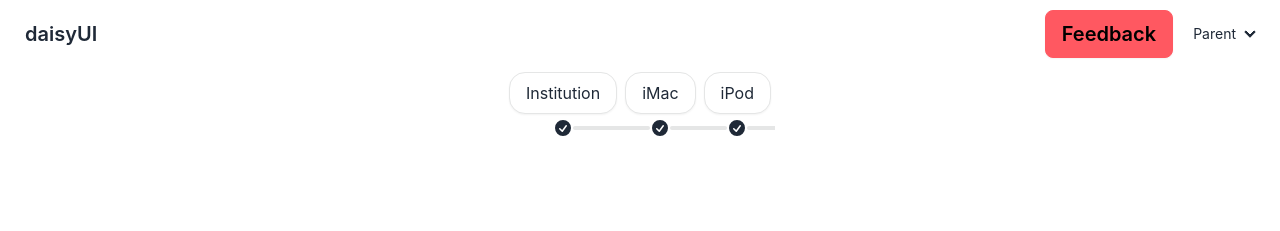
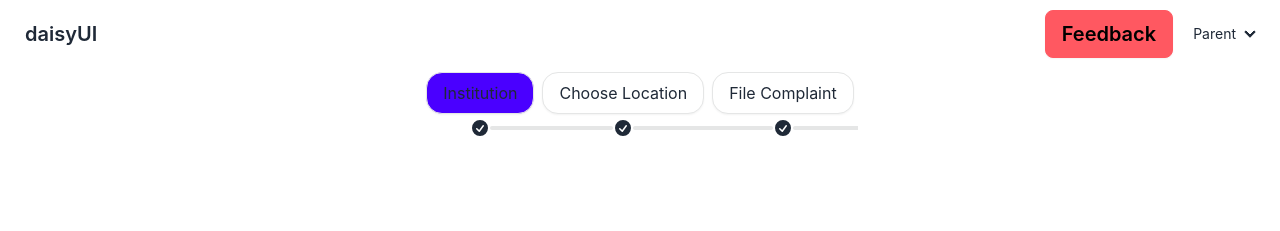
Before and after one commit to NikolayLazarov/HackTUES10, a React (Create React App) app in the folder front-end/: page /complaint in a window 1280 px wide. Shown: the top 231 px of the page. Built offline with nearby package versions, Linux system fonts and the light colour scheme.

Commit message:
Add coloring to Breadcrums

```diff
--- a/front-end/src/components/Avatars/InstitutionAvatar.jsx
+++ b/front-end/src/components/Avatars/InstitutionAvatar.jsx
@@ -5,7 +5,7 @@
     <>
         <div className="avatar">
         <div className="w-14 h-14 rounded">
-            <img src="././public/to-cut-svgrepo-com.svg" /* {imageList} */ />
+            <img src="./public/to-cut-svgrepo-com.svg" /* {imageList} */ />
         </div>
         </div>
     </>
--- a/front-end/src/components/BreadCrums/BreadcrumsStart.jsx
+++ b/front-end/src/components/BreadCrums/BreadcrumsStart.jsx
@@ -1,10 +1,29 @@
 import React from 'react'
 
-const BreadcrumsStart = () => {
+const BreadcrumsStart = ({step}) => {
+    // const color =
+
+    let firstBLock = <div className="timeline-start timeline-box">Institution</div>;
+    let secondBlock = <div className="timeline-start timeline-box">Choose Location</div>
+    let thirdBLock =     <div className="timeline-start timeline-box">File Complaint</div>
+
+    if (step ===1){
+      firstBLock = <div className="timeline-start timeline-box bg-primary">Institution</div>;
+    }else if (step === 2){
+      firstBLock = <div className="timeline-start timeline-box bg-neutral">Institution</div>;
+      secondBlock = <div className="timeline-start timeline-box bg-primary">Choose Location</div>
+     }else if (step === 3){
+      firstBLock = <div className="timeline-start timeline-box bg-neutral">Institution</div>;
+      secondBlock = <div className="timeline-start timeline-box bg-neutral">Choose Location</div>
+      thirdBLock = <div className="timeline-start timeline-box bg-primary">File complaint</div>
+
+     }
+    // const secondBlock = ()<
+
   return (
     <ul className="timeline">
   <li>
-    <div className="timeline-start timeline-box">Institution</div>
+    {firstBLock}
     <div className="timeline-middle">
       <svg xmlns="http://www.w3.org/2000/svg" viewBox="0 0 20 20" fill="currentColor" className="w-5 h-5"><path fillRule="evenodd" d="M10 18a8 8 0 100-16 8 8 0 000 16zm3.857-9.809a.75.75 0 00-1.214-.882l-3.483 4.79-1.88-1.88a.75.75 0 10-1.06 1.061l2.5 2.5a.75.75 0 001.137-.089l4-5.5z" clipRule="evenodd" /></svg>
     </div>
@@ -12,7 +31,7 @@
   </li>
   <li>
     <hr/>
-    <div className="timeline-start timeline-box">iMac</div>
+    {secondBlock}
     <div className="timeline-middle">
       <svg xmlns="http://www.w3.org/2000/svg" viewBox="0 0 20 20" fill="currentColor" className="w-5 h-5"><path fillRule="evenodd" d="M10 18a8 8 0 100-16 8 8 0 000 16zm3.857-9.809a.75.75 0 00-1.214-.882l-3.483 4.79-1.88-1.88a.75.75 0 10-1.06 1.061l2.5 2.5a.75.75 0 001.137-.089l4-5.5z" clipRule="evenodd" /></svg>
     </div>
@@ -20,7 +39,7 @@
   </li>
   <li>
     <hr/>
-    <div className="timeline-start timeline-box">iPod</div>
+    {thirdBLock}
     <div className="timeline-middle">
       <svg xmlns="http://www.w3.org/2000/svg" viewBox="0 0 20 20" fill="currentColor" className="w-5 h-5"><path fillRule="evenodd" d="M10 18a8 8 0 100-16 8 8 0 000 16zm3.857-9.809a.75.75 0 00-1.214-.882l-3.483 4.79-1.88-1.88a.75.75 0 10-1.06 1.061l2.5 2.5a.75.75 0 001.137-.089l4-5.5z" clipRule="evenodd" /></svg>
     </div>
--- a/front-end/src/pages/ComplaintPage.jsx
+++ b/front-end/src/pages/ComplaintPage.jsx
@@ -26,7 +26,7 @@
 
 
         <main className='flex flex-col items-center space-y-10 '>
-        <BreadcrumsStart />
+        <BreadcrumsStart step={1}/>
 
         <p>Page dedicated to the people. Here you can file complaints, feedback and personal experience concerning
           National institutions.
```
